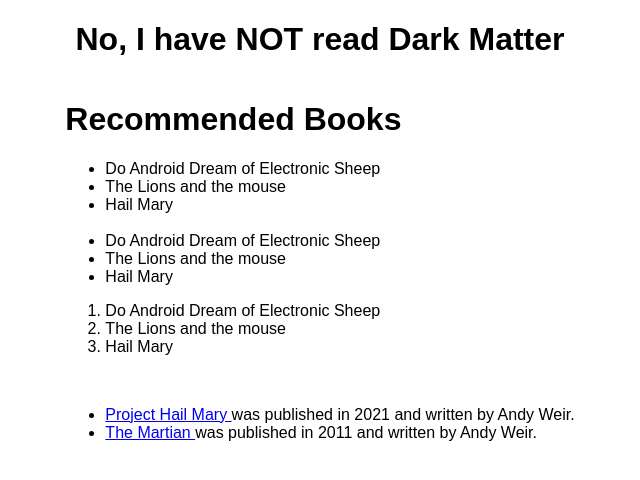
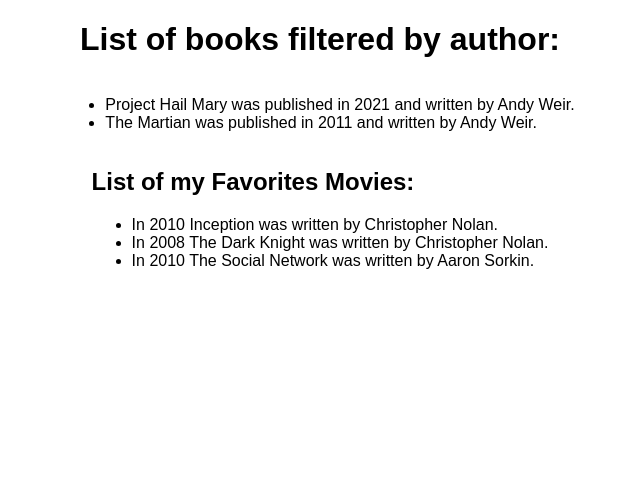
Before and after one commit to AdolpheNkoranyiTresor/laragon, a PHP site: page / in a window 1280 px wide. Shown: the top 480 px of the page, without its empty margins (320-960 px from the left). Run offline with PHP 8.4, Linux system fonts and the light colour scheme.

Commit message:
Functions and filters (List of books filtered by author, and list of favorites movies, filtered by Rreleased Year >= to 2000)

```diff
--- a/www/firstphp/index.php
+++ b/www/firstphp/index.php
@@ -17,74 +17,9 @@
     </style>
 </head>
 <body>
-<!-- Variables -->
-
-    <!-- <h1>
-      <?php
-        $greeting = "Hey";
-        echo $greeting . " " . "Universe! <br/><br/>";
-        echo "$greeting World!";
-      ?>
-    </h1> -->
-<!-- Conditionals and booleans  -->
-
-    <?php
-        $name ="Dark Matter";
-        $read = false;
-
-    if($read){
-        $message = "Yes, I have read $name";
-    } else {
-        $message = "No, I have NOT read $name";
-    }
-
-    ?>
-
-    <h1>
-        <?php echo $message; ?>
-        <!-- This is another way of writting the above php code
-        the less that symbol followed by the ?, php then echo,
-        is equal to less that followed by ? and then the equal sign).
-            <?= $message; ?> -->
-    </h1>
-    <div>
-
-<!-- arrays -->
-
-        <h1>Recommended Books</h1>
-
-        <?php
-            $books = [
-                "Do Android Dream of Electronic Sheep",
-                "The Lions and the mouse",
-                "Hail Mary"
-            ];
-        ?>
-
-        <ul>
-
-        <!-- Render/ Loop over the "books" array -->
-            <!-- Use concatination -->
-            <?php foreach ($books as $book){
-                echo "<li>" . $book . "</li>";
-            }
-            ?> <br/>
-            <!-- Inline the array in one go -->
-            <?php foreach ($books as $book){
-                echo "<li>$book</li>";
-            }
-
-            ?>
-        </ul>
-
-        <!-- Short hand to use the foreach sentax to loop over each item  -->
-        <ol>
-            <?php foreach ($books as $book) : ?>
-                <li><?= $book?></li>
-            <?php endforeach; ?>
-        </ol> <br/>
 
     <!-- Associative Arrays (Interact with individual items within an array) -->
+        <h1>List of books filtered by author:</h1>
         <?php
             $allBooks = [
                 [
@@ -115,22 +50,92 @@
                     'purchaseUrl' => 'https://www.amazon.com/Martian-Andy-Weir/dp/0553418025'
                 ],
             ];
+            function filterByAuthor($allBooks, $author){
+                $filteredBooks = [];
 
+                foreach ($allBooks as $allBook){
+                    if ($allBook['author'] === $author) {
+                        $filteredBooks[] = $allBook;
+                    }
+                }
+
+                return $filteredBooks;
+            }
         ?>
 
         <ul>
-            <?php foreach ($allBooks as $allBook) : ?>
-                <?php if ($allBook['author'] == 'Andy Weir') : ?>
-                    <li>
-                        <a href="<?= $allBook['purchaseUrl'] ?>">
-                            <?= $allBook['title']; ?>
-                        </a>
-                        <?= ' ' . 'was published in' . ' ' . $allBook['publishedYear'] . ' ' . 'and written by' . ' ' . $allBook['author'] . '.'; ?>
-                    </li>
-                <?php endif; ?>
+            <?php foreach (filterByAuthor($allBooks, 'Andy Weir') as $allBook) : ?>
+                <li>
+                    <?= $allBook['title']; ?>
+                    <?= ' ' . 'was published in' . ' ' . $allBook['publishedYear'] . ' ' . 'and written by' . ' ' . $allBook['author'] . '.'; ?>
+                </li>
             <?php endforeach; ?>
         </ul>
     </div>
 
+<!-- ASSIGNMENT: list of favorites movies, filtered by Released Year >= to 2000 -->
+
+    <div>
+        <?php
+            $favoriteMovies = [
+                [
+                    'title' => 'Inception',
+                    'releasedYear' => 2010,
+                    'writer' => 'Christopher Nolan'
+                ],
+                [
+                    'title' => 'The Dark Knight',
+                    'releasedYear' => 2008,
+                    'writer' => 'Christopher Nolan'
+                ],
+                [
+                    'title' => 'Pulp Fiction',
+                    'releasedYear' => 1994,
+                    'writer' => 'Quentin Tarantino'
+                ],
+                [
+                    'title' => 'The Shawshank Redemption',
+                    'releasedYear' => 1994,
+                    'writer' => 'Frank Darabont'
+                ],
+                [
+                    'title' => 'The Matrix',
+                    'releasedYear' => 1999,
+                    'writer' => 'Lana Wachowski'
+                ],
+                [
+                    'title' => 'The Social Network',
+                    'releasedYear' => 2010,
+                    'writer' => 'Aaron Sorkin'
+                ],
+            ];
+
+            function filterMoviesByYear($favoriteMovies, $releasedYear){
+                $filteredMovies = [];
+
+                foreach ($favoriteMovies as $fMovies){
+                    if ($fMovies['releasedYear'] >= $releasedYear) {
+                        $filteredMovies[] = $fMovies;
+                    }
+                }
+
+                return $filteredMovies;
+            }
+
+            $filteredMovies = filterMoviesByYear($favoriteMovies, 2000);
+        ?>
+
+
+        <h2>List of my Favorites Movies:</h2>
+        <ul>
+            <?php foreach ($filteredMovies as $fMovies) : ?>
+                <li>
+                    <?= 'In ' . $fMovies['releasedYear'] . ' ' . $fMovies['title'] . ' ' . 'was written by' . ' ' . $fMovies['writer'] . '.'; ?>
+                </li>
+            <?php endforeach; ?>
+        </ul>
+    </div>
+
+
 </body>
 </html>
```
